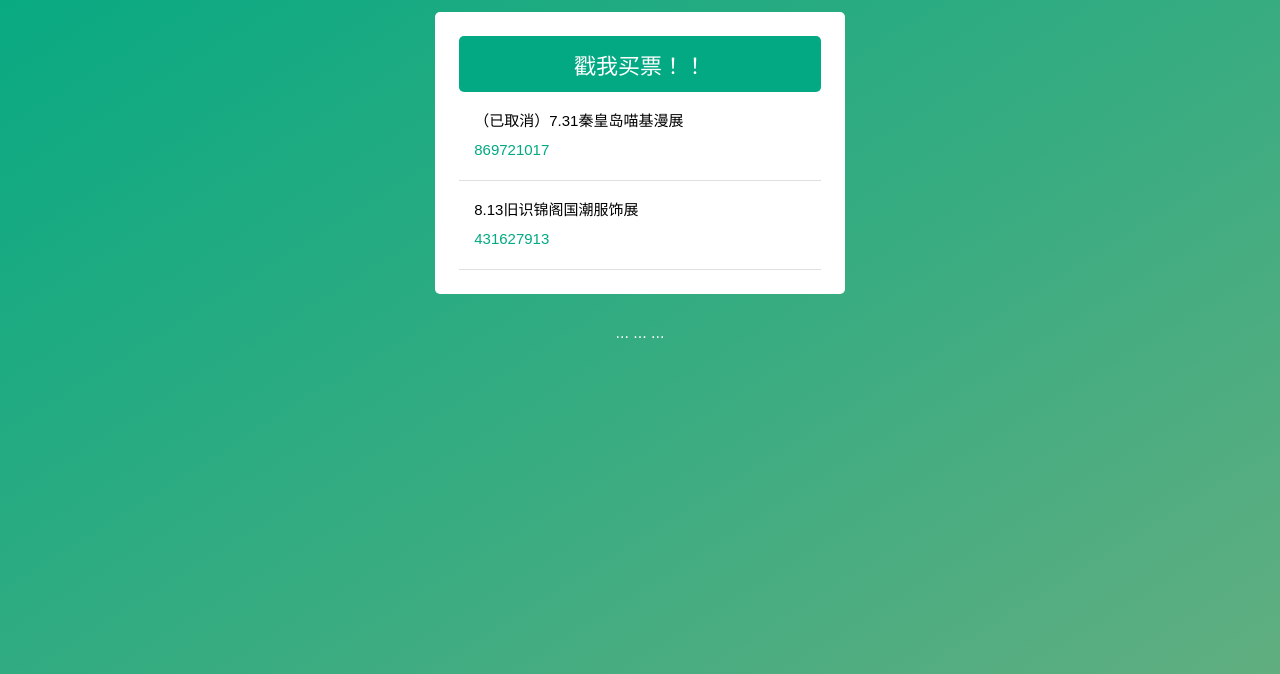
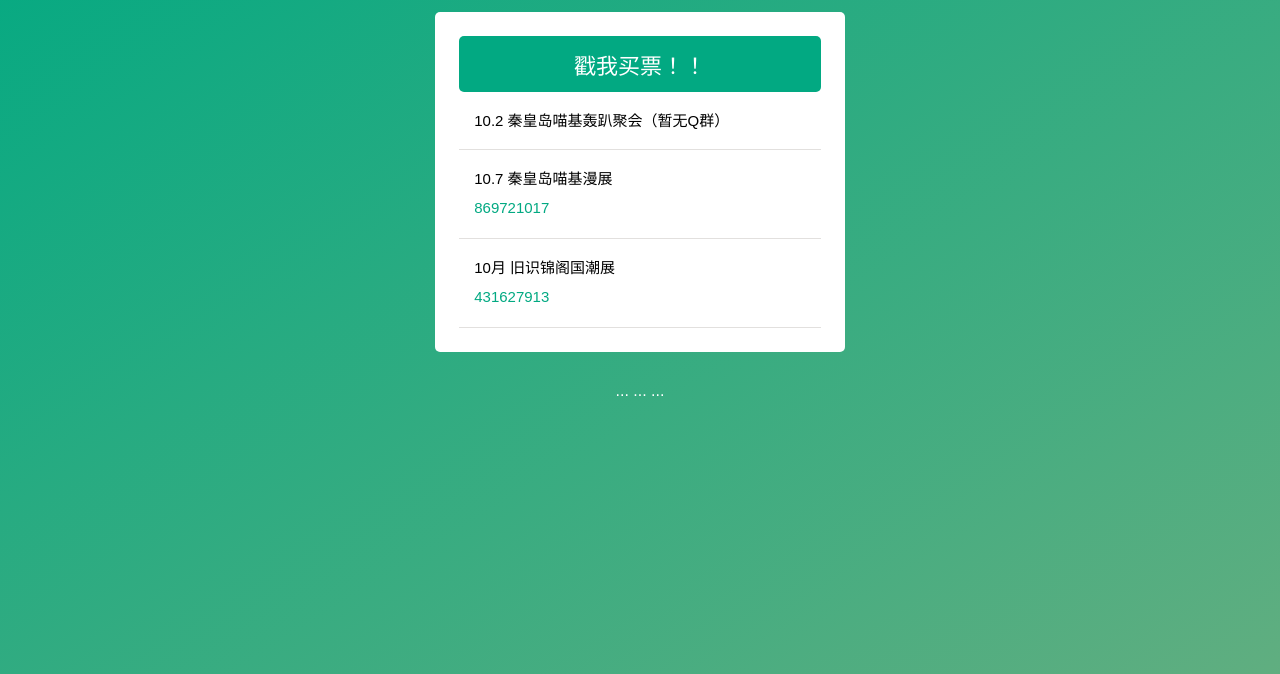
Before and after one commit to iuhsa/iuhsa.github.io, a plain HTML site: page index.html in a window 1280 px wide. Shown: the part 126-800 px from the top of the page. Drawn offline with Linux system fonts and the light colour scheme.

Commit message:
Update index.html

```diff
--- a/index.html
+++ b/index.html
@@ -98,12 +98,16 @@
 							<h2><a href="" onclick="buy()">戳我买票！！</a></h2>
 							<ul>
 								<li>
-									（已取消）7.31秦皇岛喵基漫展
+									10.2 秦皇岛喵基轰趴聚会（暂无Q群）
+								</li>
+
+								<li>
+									10.7 秦皇岛喵基漫展
 									<a href="https://jq.qq.com/?_wv=1027&k=ZXxqrqJ9"><i>869721017</i></a>
 								</li>
 
-                                <li>
-									8.13旧识锦阁国潮服饰展
+                                				<li>
+									10月 旧识锦阁国潮展
 									<a href="https://jq.qq.com/?_wv=1027&k=Cw4Hvpon"><i>431627913</i></a>
 								</li>
 
```
